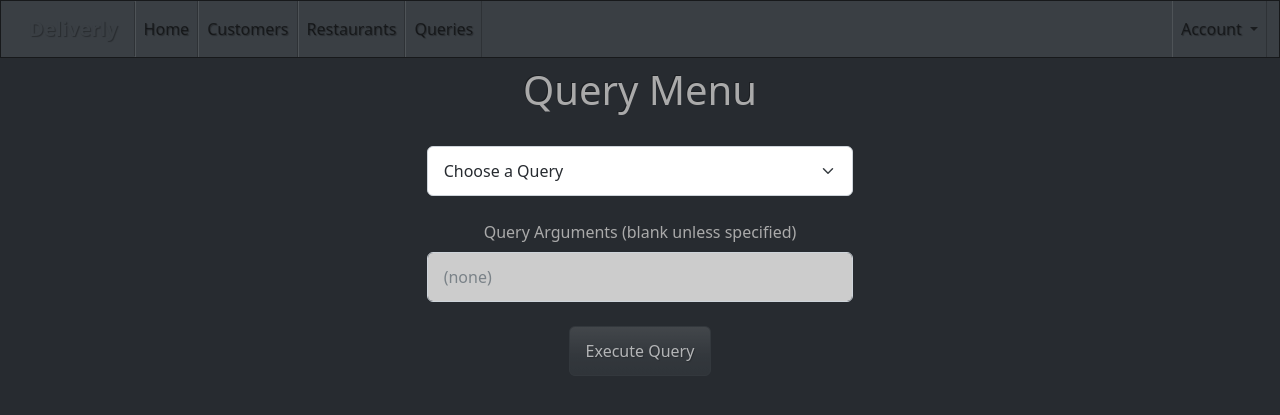
After one commit to Cl4r1ty-1/deliverly, a Flask app: template deliverly/templates/queries/index.html in a window 1280 px wide. The commit adds this page. Shown: the top 415 px of the page. Run offline with Flask 3, Linux system fonts and the light colour scheme; the template is opened without the code that fills it, so the values that code supplies are empty; some libraries are stand-ins or nearby versions.

Commit message:
start query menu

```diff
--- a/deliverly/__init__.py
+++ b/deliverly/__init__.py
@@ -29,10 +29,9 @@ def create_app(test_config=None):
     def home():
         return render_template("index.html")
 
-    from . import db
+    from . import db, tables, queries
     db.init_app(app)
-
-    from . import tables
     app.register_blueprint(tables.bp)
+    app.register_blueprint(queries.bp, url_prefix='/queries')
 
     return app
--- a/deliverly/db.py
+++ b/deliverly/db.py
@@ -92,8 +92,8 @@ def prod_data():
           return jsonify({"status": "fail", "message":str(e)})
 
 # function for querying the db in the whole app
-def query_db(querty, args=(), one=False):
-     cu = get_db().execute(querty, args)
+def query_db(query, args=(), one=False):
+     cu = get_db().execute(query, args)
      data = cu.fetchall()
      headers = [desc[0] for desc in cu.description]
 
--- /dev/null
+++ b/deliverly/queries.py
@@ -0,0 +1,38 @@
+from flask import Blueprint, render_template, request
+from deliverly.db import query_db
+
+QUERY_LIST = {
+    "query_1":
+    ("Retrieve a customer's orders",
+        """SELECT Orders.OrderID, Orders.OrderDate, Restaurant.RestaurantName, Dish.DishName, Dish.DishPrice, OrdersItems.Quantity, (Dish.DishPrice*OrdersItems.Quantity) AS "Total ($)"
+        FROM Orders
+        INNER JOIN Restaurant ON Orders.RestaurantID = Restaurant.RestaurantID
+        INNER JOIN Customer ON Orders.CustomerID = Customer.CustomerID
+        INNER JOIN OrdersItems ON Orders.OrderID = OrdersItems.OrderID
+        INNER JOIN Dish ON OrdersItems.DishID = Dish.DishID
+        WHERE Customer.CustomerID = ?""",\
+        True, "CustomerID"),
+}
+
+bp = Blueprint('queries', __name__)
+
+@bp.route('/')
+def query_menu():
+    return render_template('queries/index.html', query_list=QUERY_LIST)
+
+@bp.route('/<query>')
+def render_query(query):
+    if query in QUERY_LIST:
+        query_to_run = QUERY_LIST[query]
+        if query_to_run[2] == True:
+            args = request.args.get('args', False, type=int)
+            if args:
+                headers, data = query_db(query_to_run[1], (args,))
+                return render_template('queries/table.html', columns=headers, data=data, query_list=QUERY_LIST, query_name=query_to_run[0], argument=args)
+            else:
+                return render_template('queries/error.html')
+        else:
+            headers, data = query_db(query_to_run[1], ())
+            return render_template('queries/table.html', columns=headers, data=data, query_list=QUERY_LIST, query_name=query_to_run[0], argument="")
+    else:
+        return render_template('queries/error.html')
--- /dev/null
+++ b/deliverly/static/js/query_menu.js
@@ -0,0 +1,22 @@
+document.getElementById('query_select').addEventListener('change', (event) => {
+    const selected_option = event.target.selectedOptions[0];
+
+    if (selected_option.dataset.args) {
+        document.getElementById('args_input').disabled = false;
+    }
+
+    if (event.target.value != "default") {
+        document.getElementById('submit_query').disabled = false;
+    }
+
+});
+
+query_form.addEventListener('submit', (event) => {
+    event.preventDefault();
+
+    const formData = new FormData(query_form);
+    const query_selected = formData.get('query_select');
+    const args = formData.get('args_input');
+
+    window.location.href = `/queries/${query_selected}?args=${args}`;
+});
--- a/deliverly/templates/base.html
+++ b/deliverly/templates/base.html
@@ -24,6 +24,9 @@
                     </li>
                     <li class="nav-item">
                         <a class="nav-link {% if request.path.startswith(url_for('tables.restaurants')) %} active{% endif %}" href="{{ url_for('tables.restaurants') }}">Restaurants</a>
+                    </li>
+                    <li class="nav-item">
+                        <a class="nav-link {% if request.path.startswith(url_for('queries.query_menu')) %} active{% endif %}" href="{{ url_for('queries.query_menu') }}">Queries</a>
                     </li>
                 </ul>
                 <ul class="navbar-nav ms-lg-auto">
--- /dev/null
+++ b/deliverly/templates/queries/index.html
@@ -0,0 +1,29 @@
+{% extends 'base.html' %}
+
+{% block header %}
+    <h1>{% block title%}Query Menu{% endblock %}</h1>
+{% endblock %}
+
+{% block content %}
+    <div class="d-flex justify-content-center">
+        <div class="text-center align-middle col-lg-4">
+            <form id="query_form">
+                <select class="form-select mt-4" id="query_select" name="query_select">
+                    <option value="default" selected>Choose a Query</option>
+                    {% for query, tup in query_list.items() %}
+                    <option value="{{ query }}" data-args="{{ tup[2] }}">{{ tup[0] }} {% if tup[2] == True %}- Args required: {{ tup[3] }}{% endif %}</option>
+                    {% endfor %}
+                </select>
+                <div>
+                    <label for="args_input" class="form-label mt-4">Query Arguments (blank unless specified)</label>
+                    <input type="text" class="form-control" id="args_input" placeholder="(none)" name="args_input" disabled>
+                </div>
+                <button type="submit" class="btn btn-primary mt-4" id="submit_query" disabled>Execute Query</button>
+            </form>
+        </div>
+    </div>
+    {% block table_header %}{% endblock %}
+    {% block table %}{% endblock %}
+    <script src="{{ url_for('static', filename='js/query_menu.js') }}"></script>
+
+{% endblock %}
```
Also changed, not shown: deliverly/templates/queries/error.html (added, +15 -0 lines), deliverly/templates/queries/table.html (added, +28 -0 lines).
